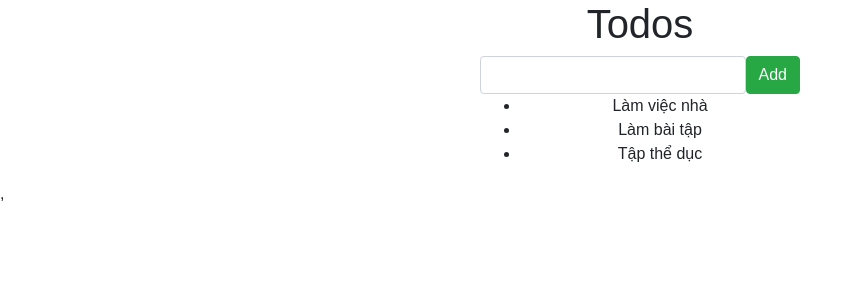
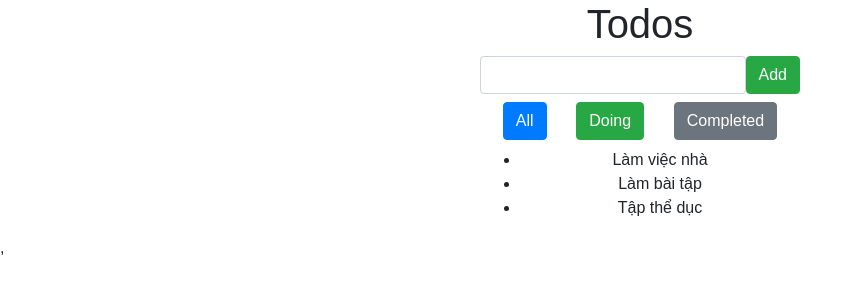
Before and after one commit to NguyenHuuHuyHoang/REACT-FE41, a React (Create React App) app: page / in a window 1280 px wide. Shown: the top 300 px of the page, without its empty margins (0-862 px from the left). Built offline with nearby package versions, Linux system fonts and the light colour scheme.

Commit message:
add toggle completed-doing button

```diff
--- a/src/TodoApp/TodoApp.js
+++ b/src/TodoApp/TodoApp.js
@@ -1,7 +1,7 @@
 import React, { Component } from "react";
 import { connect } from "react-redux";
 
-import { addTodo, todoCompleted } from "../actions/todoActions.js";
+import { addTodo, todoCompleted, showCompleted, showDoing, showAll } from "../actions/todoActions.js";
 
 class TodoApp extends Component {
   constructor(props) {
@@ -46,6 +46,11 @@ class TodoApp extends Component {
             Add
           </button>
         </div>
+        <div className="d-flex justify-content-around m-2">
+          <button className="btn btn-primary" onClick={this.props.showAll}>All</button>
+          <button className="btn btn-success" onClick={this.props.showDoing}>Doing</button>
+          <button className="btn btn-secondary" onClick={this.props.showCompleted}>Completed</button>
+        </div>
         <ul>
           {this.props.todoList.map((todo) => (
             <li
@@ -74,6 +79,9 @@ const mapDispatchToProps = (dispatch) => {
   return {
     addTodo: (content) => dispatch(addTodo(content)),
     todoCompleted: (id) => dispatch(todoCompleted(id)),
+    showCompleted: () => dispatch(showCompleted()),
+    showDoing: () => dispatch(showDoing()),
+    showAll: () => dispatch(showAll())
   };
 };
 
--- a/src/actions/todoActions.js
+++ b/src/actions/todoActions.js
@@ -11,3 +11,21 @@ export const todoCompleted = (id) => {
     id,
   };
 };
+
+export const showAll = () => {
+  return {
+    type: "SHOW_ALL_TODO"
+  }
+}
+
+export const showCompleted = () => {
+  return {
+    type: "SHOW_COMPLETED_TODO"
+  }
+}
+
+export const showDoing = () => {
+  return {
+    type: "SHOW_DOING_TODO"
+  }
+}
--- a/src/reducer/todosReducer.js
+++ b/src/reducer/todosReducer.js
@@ -27,8 +27,26 @@ const todosReducer = (state = initialState, action) => {
         }
         return todo;
       });
-      return { ...state, todoList : todoList };
+      return { ...state, todoList: todoList };
     }
+    case "SHOW_COMPLETED_TODO": {
+      const completedToDoList = state.todoList.filter(
+        (todo) => todo.isCompleted === true
+      );
+      return { ...state, todoList: completedToDoList };
+    }
+
+    case "SHOW_DOING_TODO": {
+      const doingToDoList = state.todoList.filter(
+        (todo) => todo.isCompleted === false
+      );
+      return { ...state, todoList: doingToDoList };
+    }
+
+    case "SHOW_ALL_TODO": {
+      return {...state}
+    }
+
     default:
       return state;
   }
```
